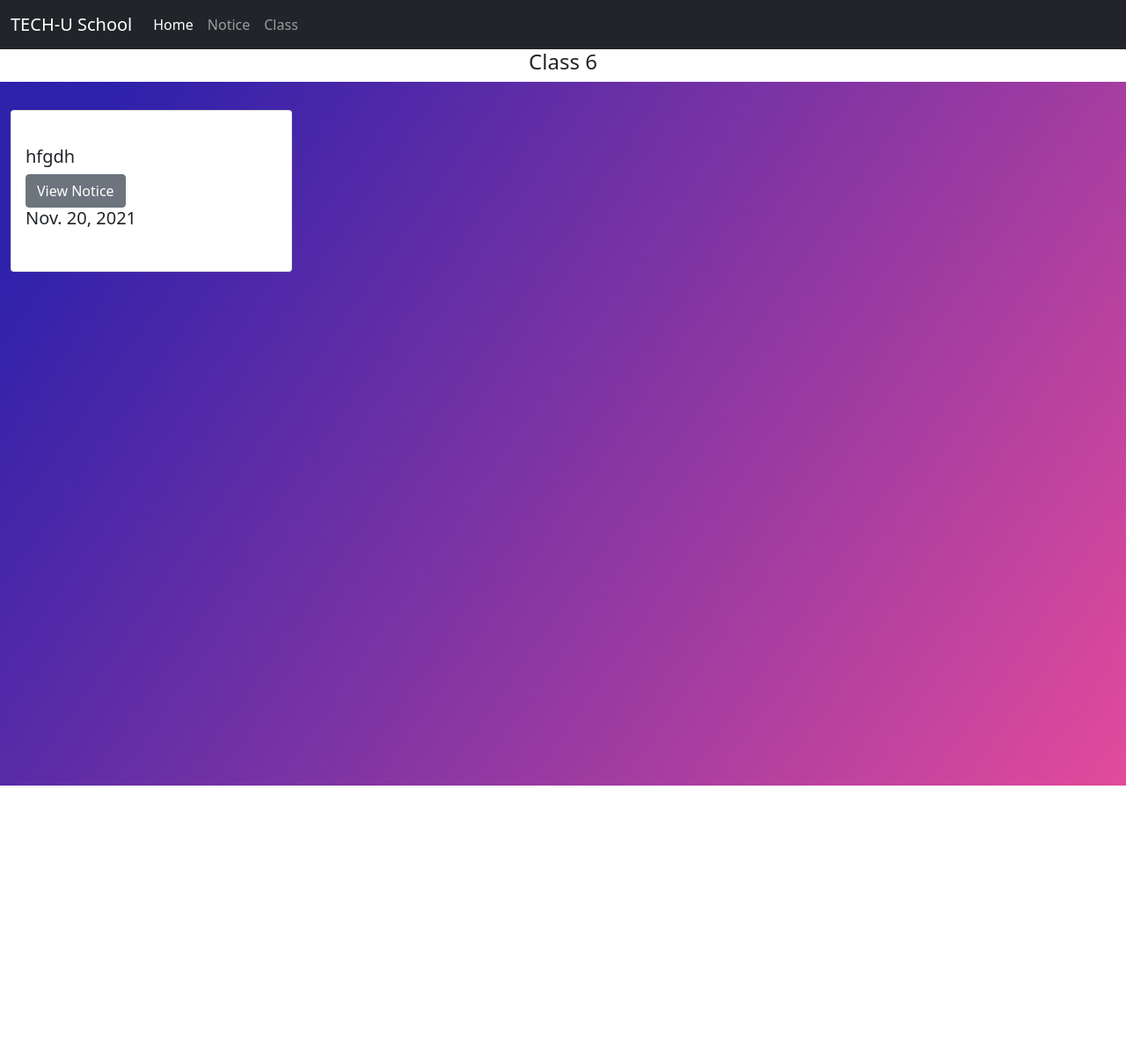
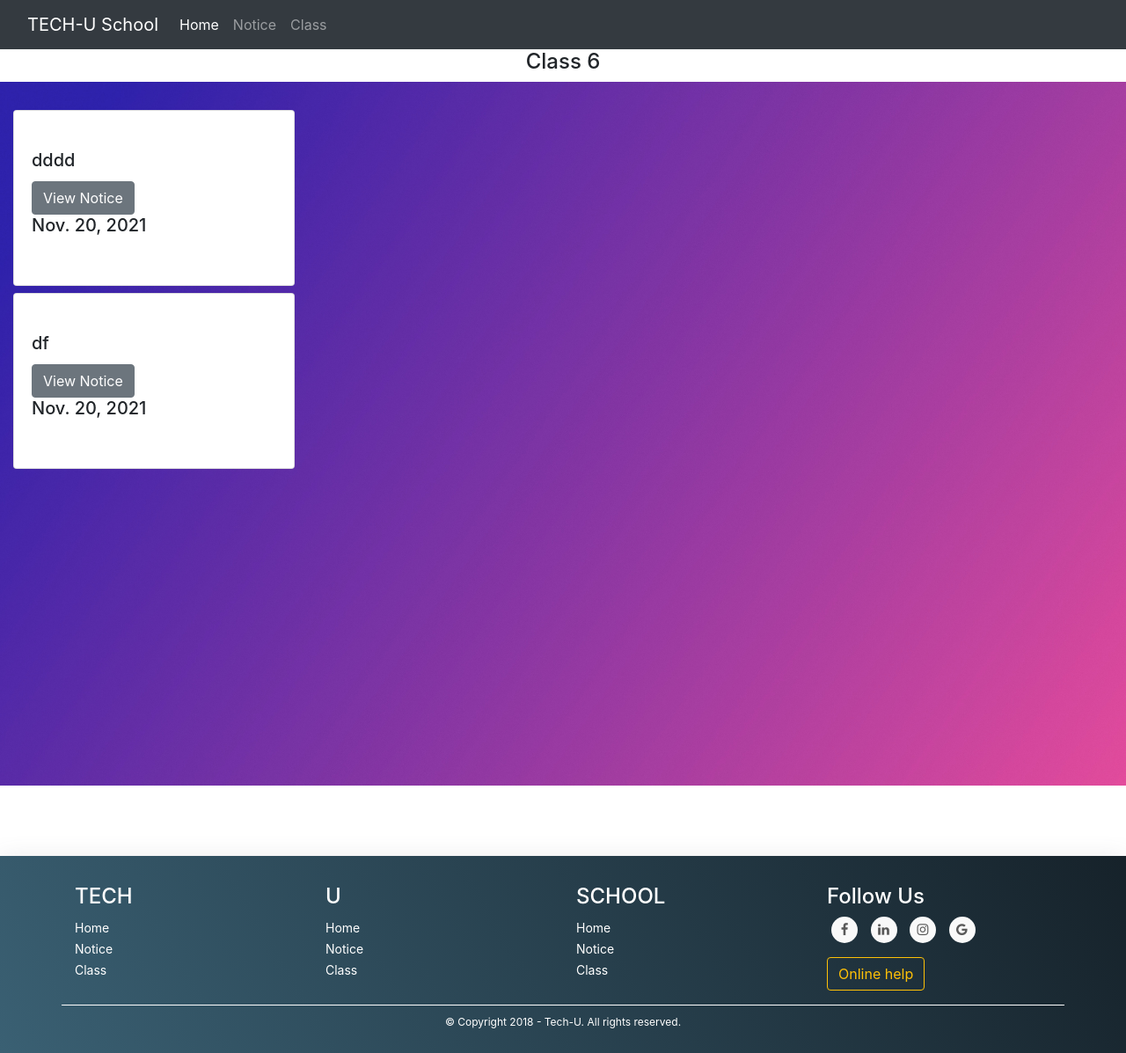
Before and after one commit to Utsavch189/school-django, a Django app: page /clas6 in a window 1280 px wide. Shown: the whole page at 88% size. Before the commit the page ends 893 px from the top, so only its background shows below. Run offline with Django 3.2, Linux system fonts and the light colour scheme; data comes from the database, SQL or seed files in the repository; both versions use the stored data as it was after the commit; some libraries are stand-ins or nearby versions.

Commit message:
renew website

```diff
--- a/sc/urls.py
+++ b/sc/urls.py
@@ -9,6 +9,7 @@ urlpatterns = [
 
     path("notice",views.notice,name="notice"),
     path("clas",views.clas,name="clas"),
+    path("contact",views.contact,name="contact"),
     path("login",views.login_user,name="login"),
     path("logoutuser",views.logoutuser,name="logoutuser"),
     path("clas5",views.clas5,name="clas5"),
--- a/sc/views.py
+++ b/sc/views.py
@@ -27,7 +27,8 @@ def notice(request):
     return render(request,'notice.html',{'noti': noti})
 
 
-
+def contact(request):
+    return render(request, 'contact.html')
 
 
 
@@ -50,7 +51,7 @@ def clas5(request):
     return render(request,'clas5.html',{'c5':c5})
 
 def clas6(request):
-    c6=class7.objects.all()
+    c6=class6.objects.all()
     return render(request,'clas6.html',{'c6':c6})
 
 def clas7(request):
--- /dev/null
+++ b/static/foo.css
@@ -0,0 +1,134 @@
+footer {
+    background: #16222A;
+    background: -webkit-linear-gradient(59deg, #3A6073, #16222A);
+    background: linear-gradient(59deg, #3A6073, #16222A);
+    color: white;
+    margin-top: 80px;
+}
+
+footer a {
+    color: #fff;
+    font-size: 14px;
+    transition-duration: 0.2s;
+}
+
+footer a:hover {
+    color: #FA944B;
+    text-decoration: none;
+}
+
+.copy {
+    font-size: 12px;
+    padding: 10px;
+    border-top: 1px solid #FFFFFF;
+}
+
+.footer-middle {
+    padding-top: 2em;
+    color: white;
+}
+
+
+/*SOCİAL İCONS*/
+
+
+/* footer social icons */
+
+ul.social-network {
+    list-style: none;
+    display: inline;
+    margin-left: 0 !important;
+    padding: 0;
+}
+
+ul.social-network li {
+    display: inline;
+    margin: 0 5px;
+}
+
+
+/* footer social icons */
+
+.social-network a.icoFacebook:hover {
+    background-color: #3B5998;
+}
+
+.social-network a.icoLinkedin:hover {
+    background-color: #007bb7;
+}
+
+.social-network a.icogoogle:hover {
+    background-color: #e73b3b;
+}
+
+.social-network a.icoInstagram:hover {
+    background-color: #e73b3b;
+}
+
+.social-network a.icoFacebook:hover i,
+.social-network a.icoLinkedin:hover i,
+.social-network a.icogoogle:hover i,
+.social-network a.icoInstagram:hover i {
+    color: #fff;
+}
+
+.social-network a.socialIcon:hover,
+.socialHoverClass {
+    color: #44BCDD;
+}
+
+.social-circle li a {
+    display: inline-block;
+    position: relative;
+    margin: 0 auto 0 auto;
+    -moz-border-radius: 50%;
+    -webkit-border-radius: 50%;
+    border-radius: 50%;
+    text-align: center;
+    width: 30px;
+    height: 30px;
+    font-size: 15px;
+}
+
+.social-circle li i {
+    margin: 0;
+    line-height: 30px;
+    text-align: center;
+}
+
+.social-circle li a:hover i,
+.triggeredHover {
+    -moz-transform: rotate(360deg);
+    -webkit-transform: rotate(360deg);
+    -ms--transform: rotate(360deg);
+    transform: rotate(360deg);
+    -webkit-transition: all 0.2s;
+    -moz-transition: all 0.2s;
+    -o-transition: all 0.2s;
+    -ms-transition: all 0.2s;
+    transition: all 0.2s;
+}
+
+.social-circle i {
+    color: #595959;
+    -webkit-transition: all 0.8s;
+    -moz-transition: all 0.8s;
+    -o-transition: all 0.8s;
+    -ms-transition: all 0.8s;
+    transition: all 0.8s;
+}
+
+.social-network a {
+    background-color: #F9F9F9;
+}
+
+.mainfooter {
+    bottom: 0;
+    width: 100%;
+    box-shadow: rgba(100, 100, 111, 0.2) 0px 7px 29px 0px;
+}
+
+.main {
+    width: 100;
+    height: 90vh;
+}
--- a/templates/base.html
+++ b/templates/base.html
@@ -1,6 +1,7 @@
 <!DOCTYPE html>
 <html lang="en">
 {% load static %}
+
 <head>
     <meta charset="UTF-8">
     <meta http-equiv="X-UA-Compatible" content="IE=edge">
@@ -8,12 +9,19 @@
     <title> {% block title %}{% endblock title %} | TECH-U School</title>
     <link href="https://cdn.jsdelivr.net/npm/bootstrap@5.1.3/dist/css/bootstrap.min.css" rel="stylesheet" integrity="sha384-1BmE4kWBq78iYhFldvKuhfTAU6auU8tT94WrHftjDbrCEXSU1oBoqyl2QvZ6jIW3" crossorigin="anonymous">
     <link rel="stylesheet" href="{% static 'footer.css' %}">
+    <link rel="stylesheet" href="{% static 'foo.css' %}">
+    <link href="https://unpkg.com/aos@2.3.1/dist/aos.css" rel="stylesheet">
+    <link rel="stylesheet" href="https://maxcdn.bootstrapcdn.com/bootstrap/4.1.3/css/bootstrap.min.css">
+    <script src="https://ajax.googleapis.com/ajax/libs/jquery/3.3.1/jquery.min.js"></script>
+    <script src="https://cdnjs.cloudflare.com/ajax/libs/popper.js/1.14.3/umd/popper.min.js"></script>
+    <script src="https://maxcdn.bootstrapcdn.com/bootstrap/4.1.3/js/bootstrap.min.js"></script>
+    <link href="https://maxcdn.bootstrapcdn.com/font-awesome/4.7.0/css/font-awesome.min.css" rel="stylesheet">
 </head>
 
 <body>
     <nav class="navbar navbar-expand-lg navbar-dark bg-dark">
         <div class="container-fluid">
-    <a class="navbar-brand" >TECH-U School</a>
+            <a class="navbar-brand" style="color: white;">TECH-U School</a>
             <button class="navbar-toggler" type="button" data-bs-toggle="collapse" data-bs-target="#navbarSupportedContent" aria-controls="navbarSupportedContent" aria-expanded="false" aria-label="Toggle navigation">
       <span class="navbar-toggler-icon"></span>
     </button>
@@ -34,10 +42,76 @@
         </div>
     </nav>
     {% block body %}{% endblock body %}
+    <footer class="mainfooter" role="contentinfo">
+        <div class="footer-middle">
+            <div class="container">
+                <div class="row">
+                    <div class="col-md-3 col-sm-6">
+                        <!--Column1-->
+                        <div class="footer-pad">
+                            <h4>TECH</h4>
+                            <ul class="list-unstyled" style="text-decoration: none;">
+                                <li>
+                                    <a href="#"></a>
+                                </li>
+                                <li><a href="\">Home</a></li>
+                                <li><a href="\notice">Notice</a></li>
+                                <li><a href="\clas">Class</a></li>
+                            </ul>
+                        </div>
+                    </div>
+                    <div class="col-md-3 col-sm-6">
+                        <!--Column1-->
+                        <div class="footer-pad">
+                            <h4>U</h4>
+                            <ul class="list-unstyled">
+                                <li><a href="\">Home</a></li>
+                                <li><a href="\notice">Notice</a></li>
+                                <li><a href="\clas">Class</a></li>
+                                <!-- <li><a href="#">FAQs</a></li>
+                <li><a href="#">Webmaster</a></li> -->
+                            </ul>
+                        </div>
+                    </div>
+                    <div class="col-md-3 col-sm-6">
+                        <!--Column1-->
+                        <div class="footer-pad">
+                            <h4>SCHOOL</h4>
+                            <ul class="list-unstyled">
+                                <li><a href="\">Home</a></li>
+                                <li><a href="\notice">Notice</a></li>
+                                <li><a href="\clas">Class</a></li>
+
+                            </ul>
+                        </div>
+                    </div>
+                    <div class="col-md-3">
+                        <h4>Follow Us</h4>
+                        <ul class="social-network social-circle">
+                            <li><a href="#" class="icoFacebook" title="Facebook"><i class="fa fa-facebook"></i></a></li>
+                            <li><a href="#" class="icoLinkedin" title="Linkedin"><i class="fa fa-linkedin"></i></a></li>
+                            <li><a href="#" class="icoInstagram" title="Instagram"><i class="fa fa-instagram"></i></a></li>
+                            <li><a href="#" class="icogoogle" title="Google"><i class="fa fa-google"></i></a></li>
+                        </ul>
+                        <a href="/contact"> <button class="btn btn-outline-warning my-3" type="submit">Online help</button></a>
+                    </div>
+                </div>
+                <div class="row">
+                    <div class="col-md-12 copy">
+                        <p class="text-center">&copy; Copyright 2018 - Tech-U. All rights reserved.</p>
+                    </div>
+                </div>
+
+
+            </div>
+        </div>
+    </footer>
+
 
 
 
     <script src="https://cdn.jsdelivr.net/npm/bootstrap@5.1.3/dist/js/bootstrap.bundle.min.js" integrity="sha384-ka7Sk0Gln4gmtz2MlQnikT1wXgYsOg+OMhuP+IlRH9sENBO0LRn5q+8nbTov4+1p" crossorigin="anonymous"></script>
+    <script src="https://unpkg.com/aos@2.3.1/dist/aos.js"></script>
 </body>
 
 </html>
--- a/templates/login.html
+++ b/templates/login.html
@@ -88,13 +88,13 @@
             </div>
 
             <div class="checkbox mb-3">
-                <label>
-          <input type="checkbox" value="remember-me"> Remember me
-        </label>
+
+
             </div>
             <button class="w-100 btn btn-lg btn-primary" type="submit">Sign in</button>
             <p class="mt-5 mb-3 text-muted">&copy; 2017–2021</p>
         </form>
+        <a href="\"><button class="btn btn-outline-success py-2 my-3" type="submit"><- Back</button></a>
     </main>
 
 
```
Also changed, not shown: static/footer.css (+0 -58 lines), templates/contact.html (added, +30 -0 lines), templates/home.html (+4 -26 lines), db.sqlite3, 3 other files. Lines whose indentation alone changed are shown as unchanged.
